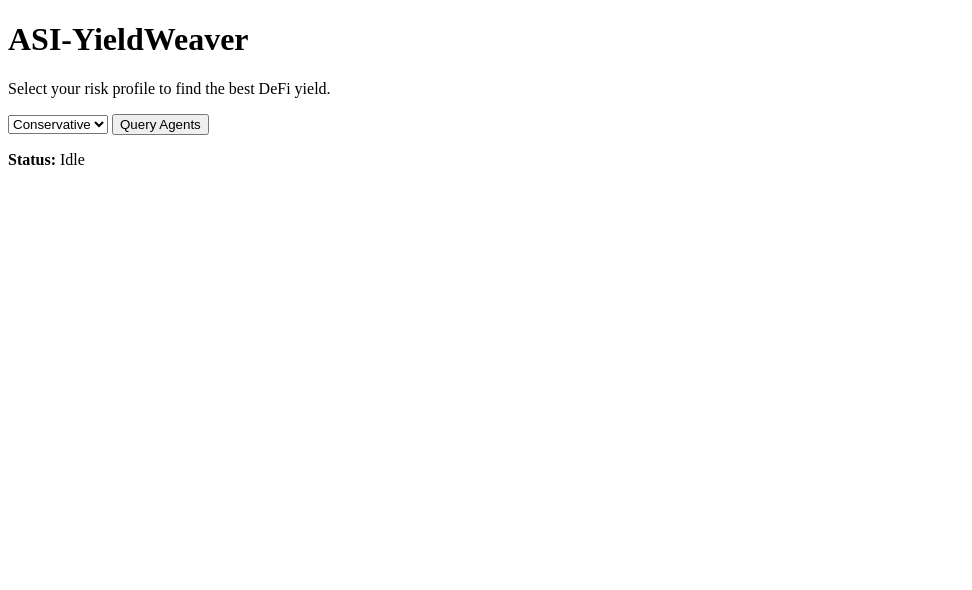
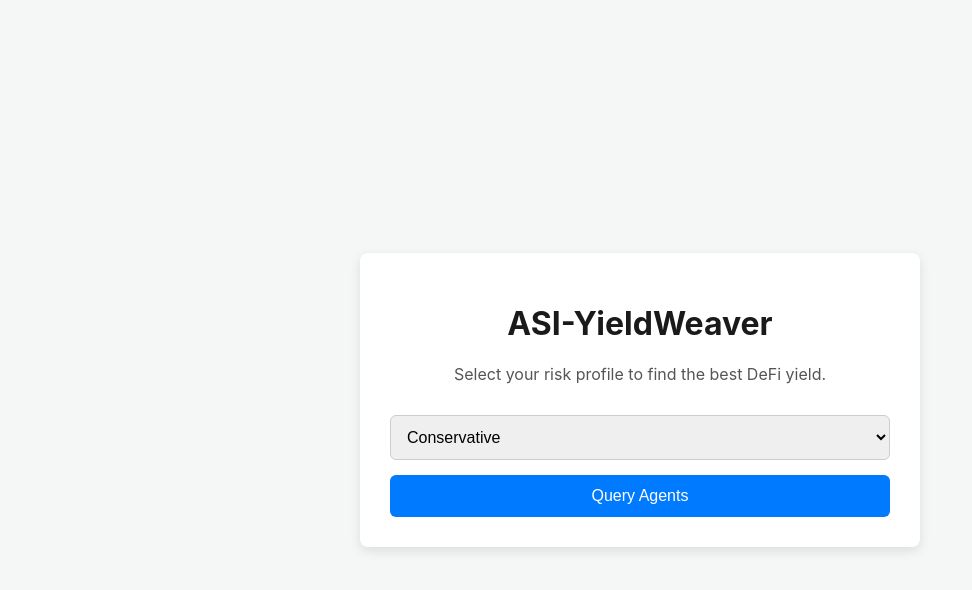
Before and after one commit to Mohit07062003/YieldWeaver, a plain HTML site: page frontend/index.html in a window 1280 px wide. Shown: the whole page, without its empty margins (0-972 px from the left). Drawn offline with Linux system fonts and the light colour scheme.

Commit message:
Changed for Onrender

```diff
--- a/frontend/index.html
+++ b/frontend/index.html
@@ -1,34 +1,82 @@
 <!DOCTYPE html>
-<html>
+<html lang="en">
 <head>
+    <meta charset="UTF-8">
+    <meta name="viewport" content="width=device-width, initial-scale=1.0">
     <title>ASI-YieldWeaver</title>
-    <!-- Simple styling -->
+    <style>
+        body { font-family: -apple-system, BlinkMacSystemFont, "Segoe UI", Roboto, Helvetica, Arial, sans-serif; background-color: #f4f7f6; color: #333; display: flex; justify-content: center; align-items: center; min-height: 100vh; margin: 0; padding: 20px; box-sizing: border-box; }
+        .container { background-color: #fff; padding: 30px; border-radius: 8px; box-shadow: 0 4px 12px rgba(0,0,0,0.1); width: 100%; max-width: 500px; text-align: center; }
+        h1 { color: #1a1a1a; }
+        p { color: #555; }
+        select, button { width: 100%; padding: 12px; margin-top: 15px; border-radius: 6px; border: 1px solid #ccc; font-size: 16px; box-sizing: border-box; }
+        button { background-color: #007bff; color: white; border: none; cursor: pointer; transition: background-color 0.3s; }
+        button:hover { background-color: #0056b3; }
+        button:disabled { background-color: #cccccc; cursor: not-allowed; }
+        .response-box { margin-top: 25px; padding: 20px; background-color: #e9f7ef; border-left: 4px solid #28a745; text-align: left; white-space: pre-wrap; word-wrap: break-word; font-family: monospace; border-radius: 4px; }
+        .status-text { margin-top: 20px; color: #555; font-style: italic; }
+    </style>
 </head>
 <body>
+    <div class="container">
         <h1>ASI-YieldWeaver</h1>
         <p>Select your risk profile to find the best DeFi yield.</p>
+
         <select id="riskProfile">
             <option value="conservative">Conservative</option>
             <option value="aggressive">Aggressive</option>
         </select>
-    <button onclick="sendRequest()">Query Agents</button>
-    <p><strong>Status:</strong> <span id="status">Idle</span></p>
+
+        <button id="queryButton" onclick="sendRequest()">Query Agents</button>
+
+        <div id="responseArea"></div>
+    </div>
 
     <script>
         async function sendRequest() {
             const riskProfile = document.getElementById('riskProfile').value;
-            const statusElement = document.getElementById('status');
-            statusElement.textContent = "Sending request to agent...";
+            const responseArea = document.getElementById('responseArea');
+            const queryButton = document.getElementById('queryButton');
 
-            // This URL will be your Render URL.
-            const response = await fetch('https://yieldweaver.onrender.com/query', {
+            // Disable button and show loading status
+            queryButton.disabled = true;
+            queryButton.textContent = 'Querying...';
+            responseArea.innerHTML = `<p class="status-text">Sending request to agent... (This may take up to 60 seconds for the server to wake up)</p>`;
+
+            try {
+                // IMPORTANT: This URL MUST be your public Render URL
+                const response = await fetch('/query', {
                     method: 'POST',
-                headers: { 'Content-Type': 'application/json' },
+                    headers: {
+                        'Content-Type': 'application/json'
+                    },
                     body: JSON.stringify({ risk_profile: riskProfile })
                 });
 
-            const data = await response.json();
-            statusElement.textContent = data.message;
+                if (!response.ok) {
+                    const errorData = await response.json();
+                    throw new Error(errorData.detail || `HTTP error! status: ${response.status}`);
+                }
+
+                const result = await response.json();
+
+                // Display the formatted result from the agent
+                responseArea.innerHTML = `
+                    <div class="response-box">
+                        <strong>Recommendation:</strong> ${result.recommendation}
+                        <strong>APY:</strong> ${result.apy}%
+                        <strong>Rationale:</strong> ${result.rationale}
+                    </div>
+                `;
+
+            } catch (error) {
+                console.error('Error:', error);
+                responseArea.innerHTML = `<p class="status-text" style="color: red;">Error: ${error.message}</p>`;
+            } finally {
+                // Re-enable button
+                queryButton.disabled = false;
+                queryButton.textContent = 'Query Agents';
+            }
         }
     </script>
 </body>
```
Also changed, not shown: 2 other files. Lines whose indentation alone changed are shown as unchanged.
